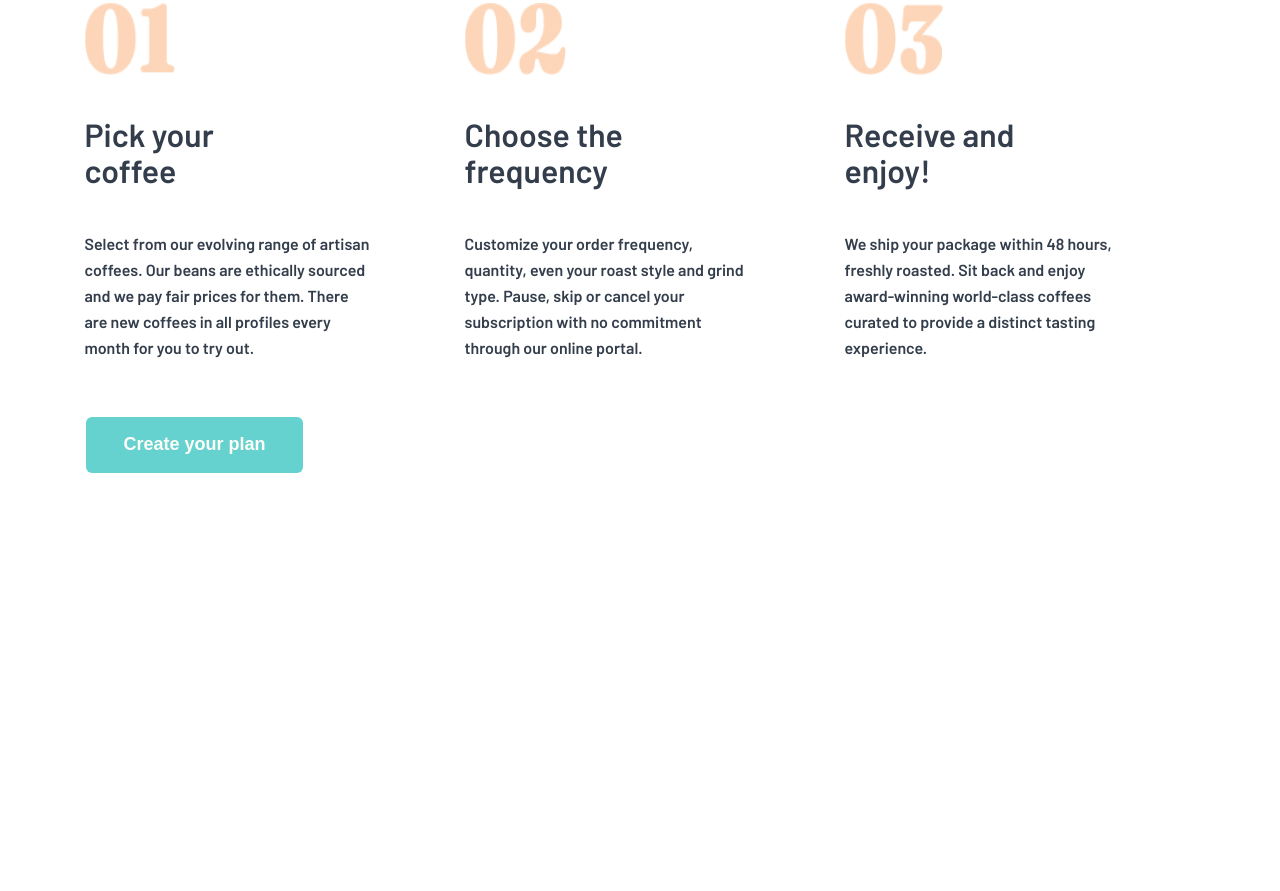
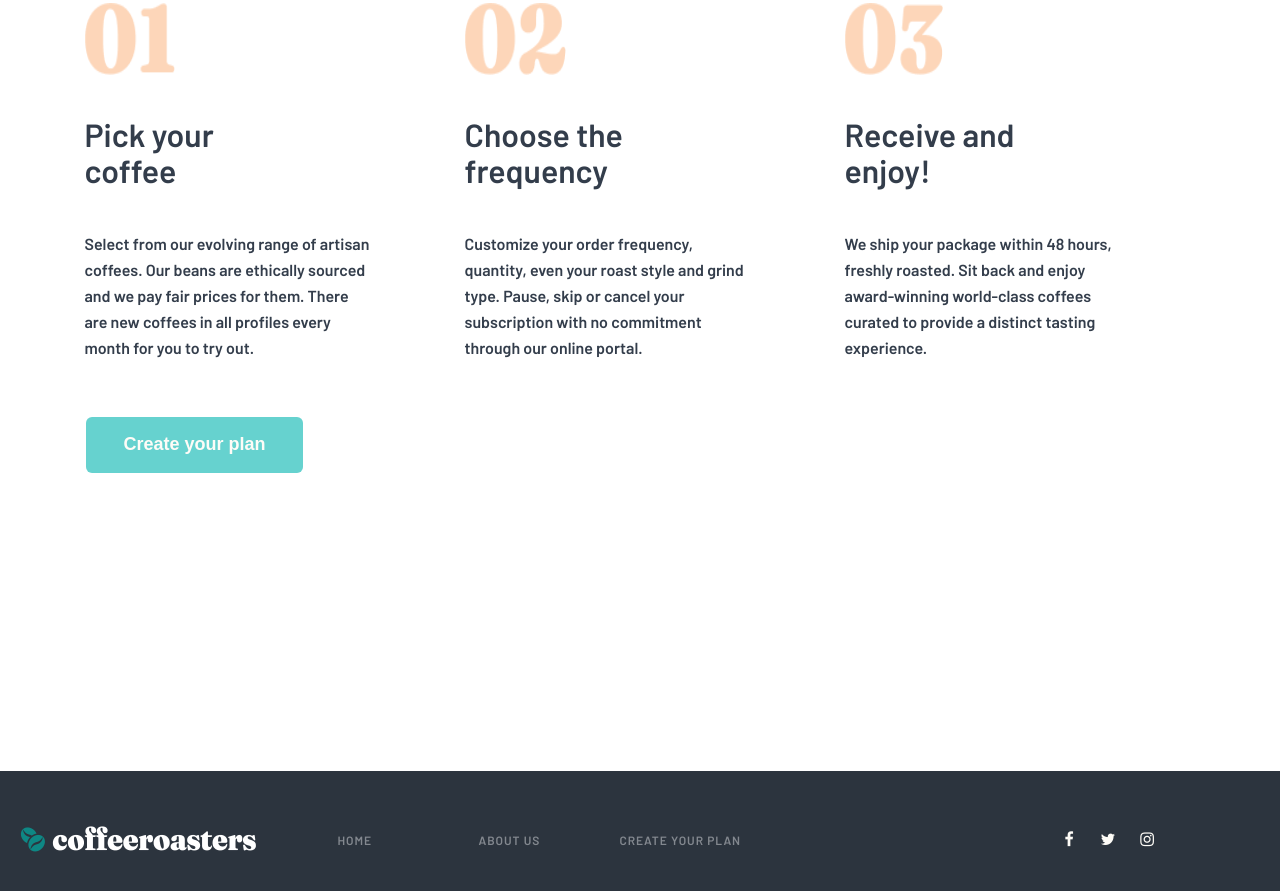
Before and after one commit to alimardon28/Coffee, a plain HTML site: page index.html in a window 1280 px wide. Shown: the part 2741-3632 px from the top of the page. Before the commit the page ends 3312 px from the top, so only its background shows below. Drawn offline with Linux system fonts and the light colour scheme; a web font is replaced by a local one.

Commit message:
edit footer finish

```diff
--- a/css/main.css
+++ b/css/main.css
@@ -434,3 +434,78 @@ img{
    right: 94px;
    border: none;
 }
+
+/* SITE FOOTER CSS */
+
+.footer{
+    background-color: #2C343E;
+    height: 120px;
+}
+
+.footer-bottom{
+    display: flex;
+    justify-content: space-between;
+    align-items: center;
+    margin-top: 200px;
+    padding-top: 42px;
+}
+
+.footer-bottom-left-link{
+    text-decoration: none;
+}
+
+.footer-bottom-left-link:hover{
+    opacity: 0.8;
+}
+.footer-bottom-list{
+    display: flex;
+    list-style: none;
+    margin-right: 200px;
+}
+
+.footer-bottom-item{
+    width: 141px;
+    height: 15px;
+    font-style: normal;
+    font-weight: bold;
+    font-size: 12px;
+    line-height: 15px;
+    letter-spacing: 0.923077px;
+    text-transform: uppercase;
+}
+.footer-bottom-item a{
+    color: #83888F;
+    text-decoration: none;
+}
+
+.footer-bottom-item a:hover{
+     color: #fff;
+}
+
+.footer-bottom-right-list{
+    display: flex;
+    list-style: none;
+    margin-right: 141px;
+}
+
+.footer-bottom-right-list-item{
+    width: 24px;
+    height: 24px;
+    margin-left: 15px;
+    text-align: center;
+}
+
+.footer-bottom-right-list-item a{
+    color: #FEFCF7;
+    text-decoration: none;
+}
+
+.footer-bottom-right-list-item a:hover{
+    color: #FDD6BA;
+}
+
+.fa{
+    margin-right: 12px;
+    width: 24px;
+    height: 24px;
+}
--- a/index.html
+++ b/index.html
@@ -189,6 +189,44 @@
    <!-- SITE WORKS -->
 </main>
    <!-- SITE MAIN -->
+    <!-- SITE FOOTER -->
+    <footer class="footer">
+        <div class="container">
+            <div class="footer-bottom">
+                <a class="footer-bottom-left-link" href="#">
+                    <img src="./images/Group-5.png" alt="logo img" width="236" height="26">
+                </a>
+                <ul class="footer-bottom-list">
+                    <li class="footer-bottom-item">
+                        <a href="#">HOME</a>
+                    </li>
+
+                    <li class="footer-bottom-item">
+                        <a href="#">ABOUT US</a>
+                    </li>
+
+                    <li class="footer-bottom-item">
+                        <a href="#">Create your plan</a>
+                    </li>
+                </ul>
+
+                <ul class="footer-bottom-right-list">
+                    <li class="footer-bottom-right-list-item">
+                        <a href="#"><i class="fa fa-facebook"></i></a>
+                    </li>
+
+                    <li class="footer-bottom-right-list-item">
+                        <a href="#"><i class="fa fa-twitter"></i></a>
+                    </li>
+
+                    <li class="footer-bottom-right-list-item">
+                        <a href="#"><i class="fa fa-instagram"></i></a>
+                    </li>
+                </ul>
+            </div>
+        </div>
+    </footer>
+<!-- SITE FOOTER -->
 </body>
 
 </html>
```
